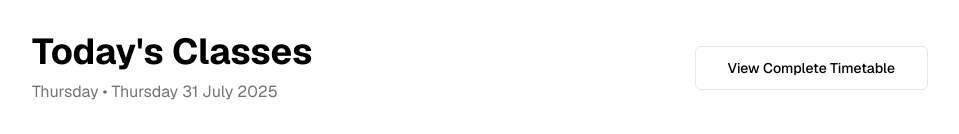
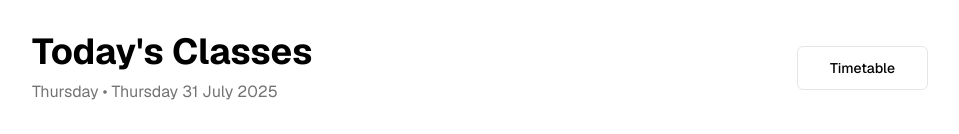
Before and after one commit to 4adex/timetable, a Next.js app: page /today in a window 1280 px wide. Shown: the top 134 px of the page, without its empty margins (160-1119 px from the left). Built offline with nearby package versions, Linux system fonts and the light colour scheme.

Commit message:
Complete timetable

```diff
--- a/app/today/page.tsx
+++ b/app/today/page.tsx
@@ -137,7 +137,7 @@ export default function TodayPage() {
           </div>
           <Link href="/">
             <Button variant="outline" size="lg">
-              View Complete Timetable
+              Timetable
             </Button>
           </Link>
         </div>
```
